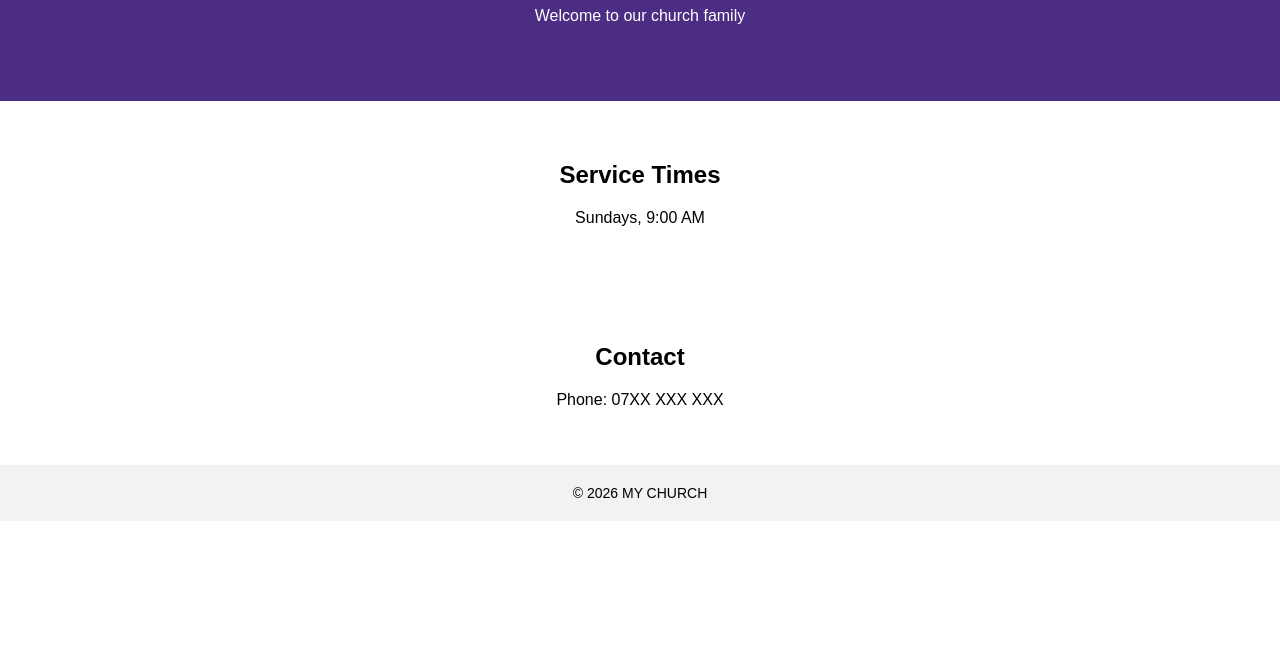
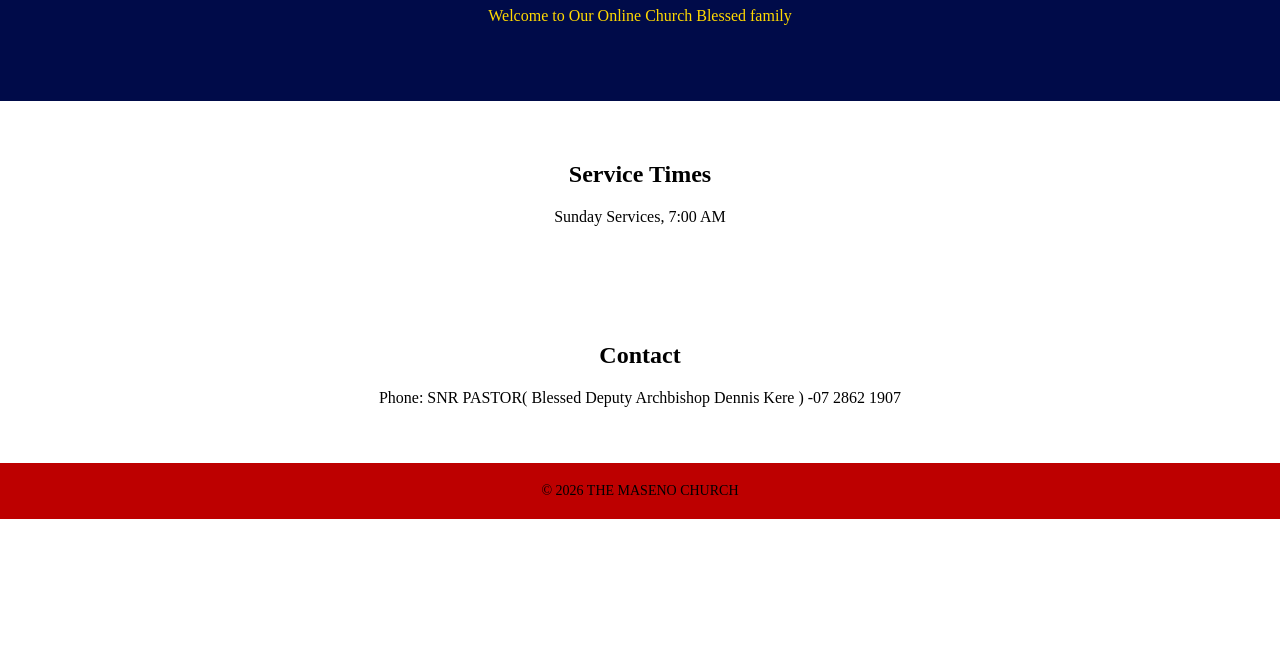
Before and after one commit to DCOLLECTIONS/MY-APP-DOMAIN, a plain HTML site: page index.html in a window 1280 px wide. Shown: the part 133-800 px from the top of the page. Drawn offline with Linux system fonts and the light colour scheme.

Commit message:
Update index.html

```diff
--- a/index.html
+++ b/index.html
@@ -3,37 +3,37 @@
 <head>
   <meta charset="UTF-8">
   <meta name="viewport" content="width=device-width, initial-scale=1">
-  <title>MY CHURCH</title>
+  <title>THE MASENO CHURCH</title>
   <style>
-    body { font-family: Arial, sans-serif; margin: 0; text-align: center; }
-    header { background: #4b2e83; color: white; padding: 60px 20px; }
+    body { font-family: poppins; sans-serif; margin: 0; text-align: center; }
+    header { background: #000b49; color: rgb(255, 217, 0); padding: 60px 20px; }
     section { padding: 40px 20px; max-width: 700px; margin: auto; }
-    footer { background: #f2f2f2; padding: 20px; font-size: 14px; }
+    footer { background: #bd0000; padding: 20px; font-size: 14px; }
   </style>
 </head>
 <body>
   <header>
-    <h1 class="church-name">MY CHURCH</h1>
-    <p>Welcome to our church family</p>
+    <h1 class="church-name">THE MASENO CHURCH</h1>
+    <p>Welcome to Our Online Church Blessed family</p>
   </header>
 
   <section>
     <h2>Service Times</h2>
-    <p>Sundays, 9:00 AM</p>
+    <p>Sunday Services, 7:00 AM</p>
   </section>
 
   <section>
     <h2>Contact</h2>
-    <p>Phone: 07XX XXX XXX</p>
+    <p>Phone: SNR PASTOR( Blessed Deputy Archbishop Dennis Kere ) -07 2862 1907 </p>
   </section>
 
   <footer>
-    &copy; <span id="year"></span> <span class="church-name">MY CHURCH</span>
+    &copy; <span id="year"></span> <span class="church-name">MASENO CHURCH</span>
   </footer>
 
   <script>
     // ✏️ EDIT YOUR CHURCH NAME HERE (only this line)
-    const CHURCH_NAME = "MY CHURCH";
+    const CHURCH_NAME = "THE MASENO CHURCH";
 
     document.title = CHURCH_NAME;
     document.querySelectorAll(".church-name").forEach(function (el) {
```
